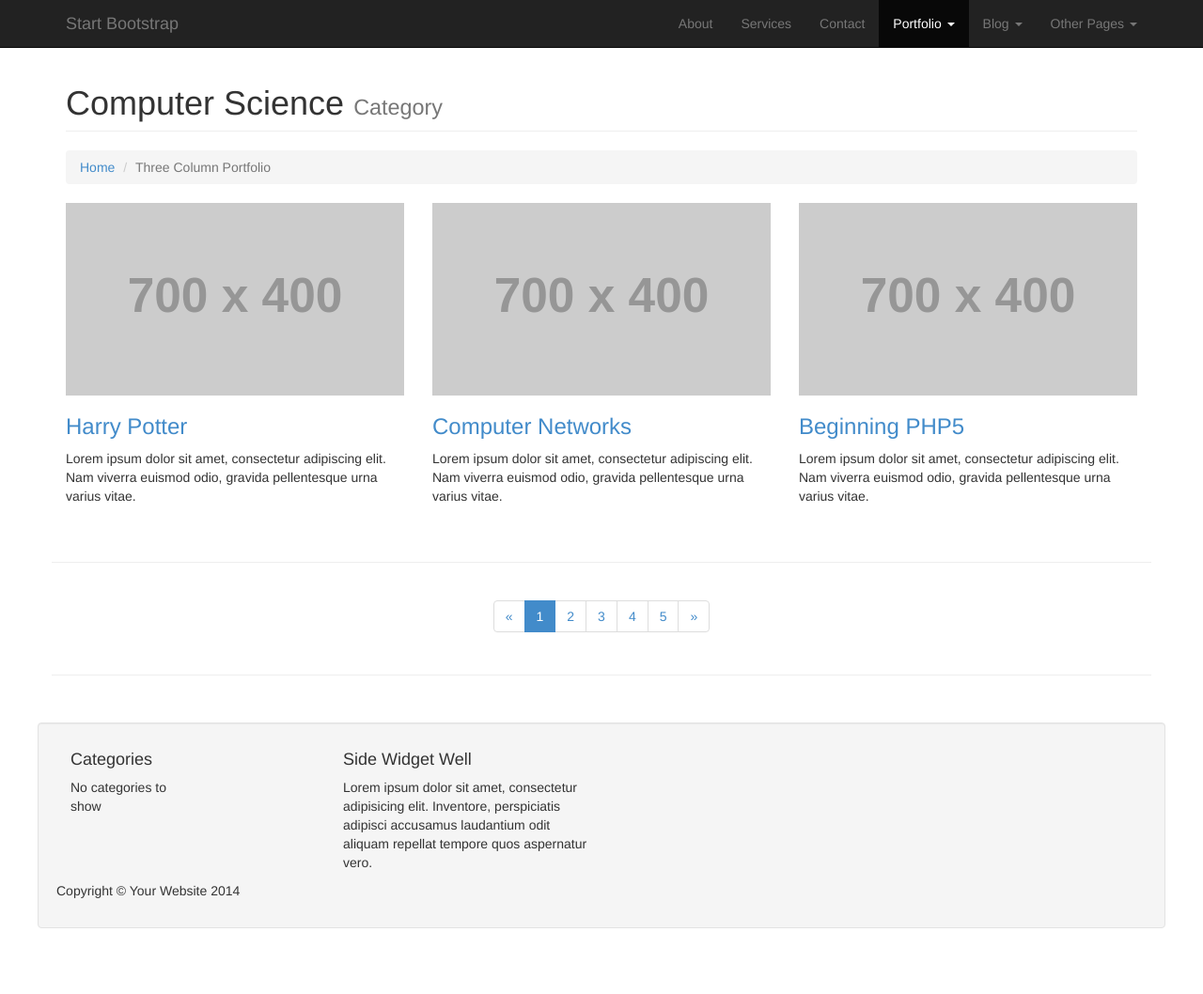
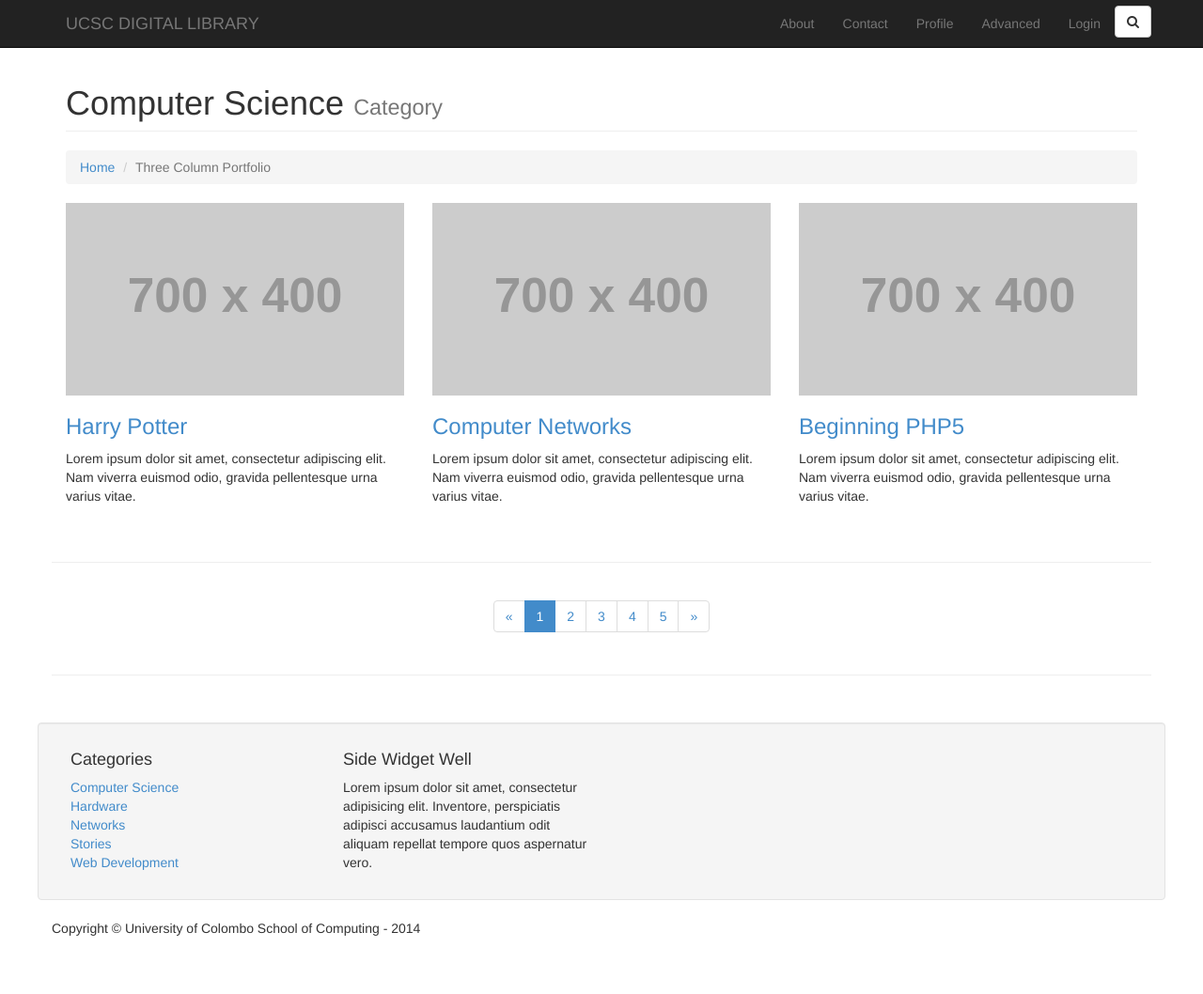
Before and after one commit to rhperera/pusthaka, a CodeIgniter app: page /categories/view/2 in a window 1280 px wide. Shown: the whole page at 94% size. After the commit the page ends 996 px from the top, so only its background shows below. Run offline with CodeIgniter, Linux system fonts and the light colour scheme; data comes from the database, SQL or seed files in the repository; grey boxes labelled with a size stand in for pictures from a placeholder-image service; some libraries are stand-ins or nearby versions.

Commit message:
added Categories changed footer layout

```diff
--- a/application/controllers/categories.php
+++ b/application/controllers/categories.php
@@ -11,12 +11,14 @@ class Categories extends CI_Controller
     {
         parent::__construct();
         $this->load->model('category');
+
     }
 
     function view($category_id)
 
     {
         $data['books']=$this->category->category_result($category_id);
+        $data['categories']=$this->category->get_categories();
         //echo"<pre>"; print_r($data['books']); echo "";
         $data2=$this->category->category_result($category_id);
 
--- a/application/views/footer.php
+++ b/application/views/footer.php
@@ -9,7 +9,7 @@
 			<h4>Categories</h4>
 			<div class="row">
 				<div class="col-lg-6">
-					<ul class="list-unstyled">
+					<ul class="list-unstyled" style="width:140px">
 
 						<?php if(!isset($categories))
 						{
@@ -44,9 +44,9 @@
 
 
 		<div class="row">
-			<div class="col-lg-12">
+			<!--<div class="col-lg-12">
 				<p>Copyright &copy; Your Website 2014</p>
-			</div>
+			</div>-->
 		</div>
 
 </div>
@@ -54,7 +54,7 @@
 </div>
 </div>
 
-
+<p>Copyright &copy; University of Colombo School of Computing - 2014</p>
 
 </footer>
 
--- a/application/views/navbar.php
+++ b/application/views/navbar.php
@@ -13,7 +13,7 @@
                 <span class="icon-bar"></span>
                 <span class="icon-bar"></span>
             </button>
-            <a class="navbar-brand" href="index.html">UCSC DIGITAL LIBRARY</a>
+            <a class="navbar-brand" href="<?php echo base_url();?>">UCSC DIGITAL LIBRARY</a>
         </div>
         <!-- Collect the nav links, forms, and other content for toggling -->
         <div class="collapse navbar-collapse" id="bs-example-navbar-collapse-1">
@@ -21,7 +21,7 @@
                 <?php
                 if($this->session->userdata('user_name'))
                 {
-                    echo ' <li class="active">
+                    echo ' <li>
                                <a href="#">'; echo $this->session->userdata('user_name'); echo '</a>
                                </li>';
                 }
@@ -75,7 +75,7 @@
 
     <!--Search search -->
 
-    <input type="text" class="form-control" style="width:255px; position:fixed; right:3px; top:51px; display:none; border-radius:0px; border:2px solid #86A3EC; height:40px; font-size:17px" id="search" placeholder="Type here to search">
+    <input type="text" class="form-control" style="width:255px; position:fixed; right:3px; top:51px; display:none; border-radius:5px; border:2px solid #86A3EC; height:40px; font-size:17px" id="search" placeholder="Type here to search">
     <style>
                 #search::-webkit-input-placeholder { font-style: italic; }
                 #search::-moz-placeholder { font-style: italic; }
--- a/application/views/search_results.php
+++ b/application/views/search_results.php
@@ -1,90 +1,7 @@
 
 
 <!-- Navigation -->
-<nav class="navbar navbar-inverse navbar-fixed-top" role="navigation">
-    <div class="container">
-        <!-- Brand and toggle get grouped for better mobile display -->
-        <div class="navbar-header">
-            <button type="button" class="navbar-toggle" data-toggle="collapse" data-target="#bs-example-navbar-collapse-1">
-                <span class="sr-only">Toggle navigation</span>
-                <span class="icon-bar"></span>
-                <span class="icon-bar"></span>
-                <span class="icon-bar"></span>
-            </button>
-            <a class="navbar-brand" href="index.html">Start Bootstrap</a>
-        </div>
-        <!-- Collect the nav links, forms, and other content for toggling -->
-        <div class="collapse navbar-collapse" id="bs-example-navbar-collapse-1">
-            <ul class="nav navbar-nav navbar-right">
-                <li>
-                    <a href="about.html">About</a>
-                </li>
-                <li>
-                    <a href="services.html">Services</a>
-                </li>
-                <li>
-                    <a href="contact.html">Contact</a>
-                </li>
-                <li class="dropdown active">
-                    <a href="#" class="dropdown-toggle" data-toggle="dropdown">Portfolio <b class="caret"></b></a>
-                    <ul class="dropdown-menu">
-                        <li>
-                            <a href="portfolio-1-col.html">1 Column Portfolio</a>
-                        </li>
-                        <li>
-                            <a href="portfolio-2-col.html">2 Column Portfolio</a>
-                        </li>
-                        <li class="active">
-                            <a href="portfolio-3-col.html">3 Column Portfolio</a>
-                        </li>
-                        <li>
-                            <a href="portfolio-4-col.html">4 Column Portfolio</a>
-                        </li>
-                        <li>
-                            <a href="portfolio-item.html">Single Portfolio Item</a>
-                        </li>
-                    </ul>
-                </li>
-                <li class="dropdown">
-                    <a href="#" class="dropdown-toggle" data-toggle="dropdown">Blog <b class="caret"></b></a>
-                    <ul class="dropdown-menu">
-                        <li>
-                            <a href="blog-home-1.html">Blog Home 1</a>
-                        </li>
-                        <li>
-                            <a href="blog-home-2.html">Blog Home 2</a>
-                        </li>
-                        <li>
-                            <a href="blog-post.html">Blog Post</a>
-                        </li>
-                    </ul>
-                </li>
-                <li class="dropdown">
-                    <a href="#" class="dropdown-toggle" data-toggle="dropdown">Other Pages <b class="caret"></b></a>
-                    <ul class="dropdown-menu">
-                        <li>
-                            <a href="full-width.html">Full Width Page</a>
-                        </li>
-                        <li>
-                            <a href="sidebar.html">Sidebar Page</a>
-                        </li>
-                        <li>
-                            <a href="faq.html">FAQ</a>
-                        </li>
-                        <li>
-                            <a href="404.html">404</a>
-                        </li>
-                        <li>
-                            <a href="pricing.html">Pricing Table</a>
-                        </li>
-                    </ul>
-                </li>
-            </ul>
-        </div>
-        <!-- /.navbar-collapse -->
-    </div>
-    <!-- /.container -->
-</nav>
+
 
 <!-- Page Content -->
 <div class="container">
```
Also changed, not shown: application/views/item_view.php (+0 -41 lines).
